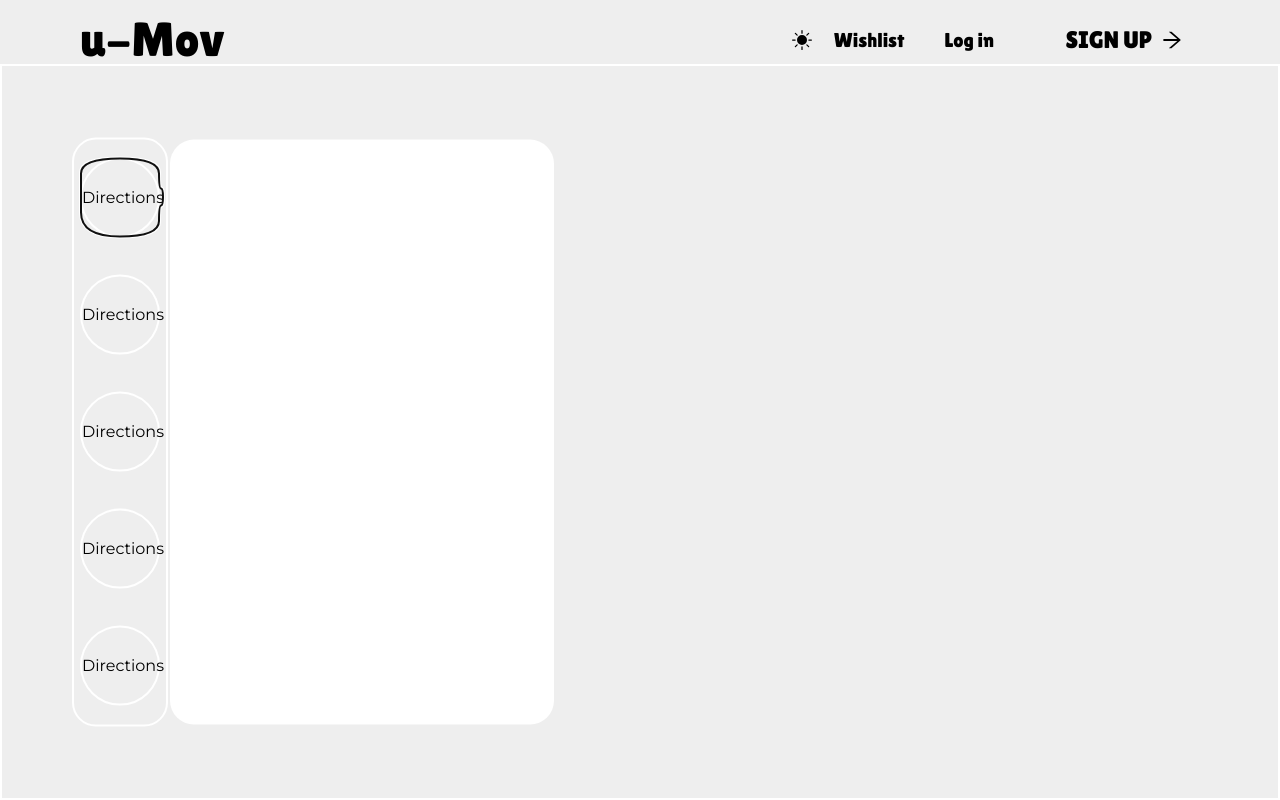
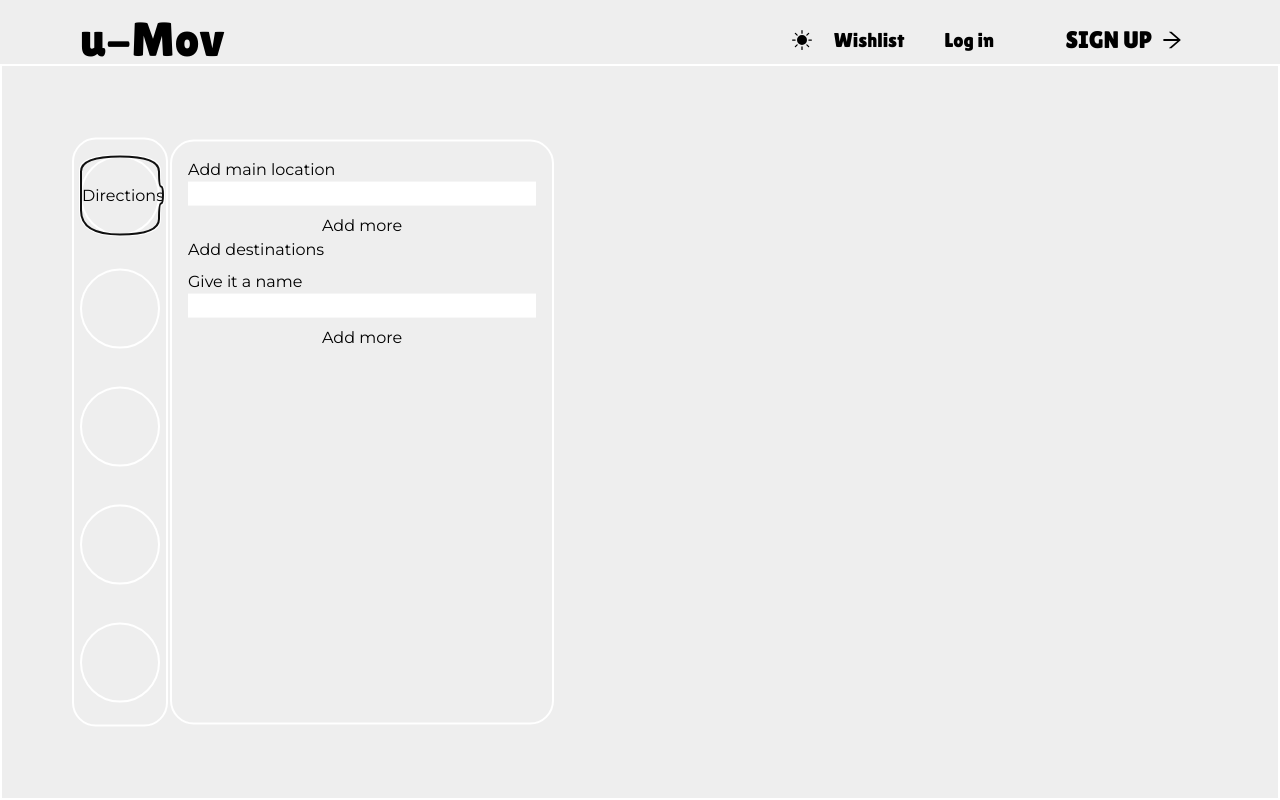
Before and after one commit to Egomessss/U-Mov, a Next.js app: page /MapPage in a window 1280 px wide. Both pictures are taken after a click on the button "Directions". Built offline with nearby package versions, Linux system fonts and the light colour scheme.

Commit message:
directions placeholder done

```diff
--- a/src/components/Sidebar.tsx
+++ b/src/components/Sidebar.tsx
@@ -6,12 +6,48 @@ function Sidebar() {
   return (
     <div className="absolute top-1/2 left-10 h-[80%] w-24 -translate-x-1/2 -translate-y-1/2 transform  rounded-3xl border-2 border-white">
       <div className="relative flex h-full w-full flex-col items-center justify-around">
+        {/* directions */}
         <Popover>
           {({ open }) => (
             <>
               <Popover.Button className="h-20 w-20 rounded-full border-2 border-white">
                 Directions
               </Popover.Button>
+              <Transition
+                as={Fragment}
+                enter="transition ease-out duration-200"
+                enterFrom="opacity-0 translate-x-1"
+                enterTo="opacity-100 translate-x-0"
+                leave="transition ease-in duration-150"
+                leaveFrom="opacity-100 translate-x-0"
+                leaveTo="opacity-0 translate-x-1"
+              >
+                <Popover.Panel className="absolute left-24 top-0 h-full w-96 rounded-3xl border-2 border-white p-4">
+                  <div className="flex flex-col gap-2">
+                    <div className="flex flex-col">
+                      {" "}
+                      <h3>Add main location</h3>
+                      <input type="text" />
+                    </div>
+                    <button>Add more</button>
+                  </div>
+                  <div className="flex flex-col gap-2">
+                    <h3> Add destinations</h3>
+                    <div className="flex flex-col">
+                      <label htmlFor="">Give it a name</label>
+                      <input type="text" />
+                    </div>
+                    <button>Add more</button>
+                  </div>
+                </Popover.Panel>
+              </Transition>
+            </>
+          )}
+        </Popover>
+        <Popover>
+          {({ open }) => (
+            <>
+              <Popover.Button className="h-20 w-20 rounded-full border-2 border-white"></Popover.Button>
               <Transition
                 as={Fragment}
                 enter="transition ease-out duration-200"
@@ -29,9 +65,7 @@ function Sidebar() {
         <Popover>
           {({ open }) => (
             <>
-              <Popover.Button className="h-20 w-20 rounded-full border-2 border-white">
-                Directions
-              </Popover.Button>
+              <Popover.Button className="h-20 w-20 rounded-full border-2 border-white"></Popover.Button>
               <Transition
                 as={Fragment}
                 enter="transition ease-out duration-200"
@@ -49,9 +83,7 @@ function Sidebar() {
         <Popover>
           {({ open }) => (
             <>
-              <Popover.Button className="h-20 w-20 rounded-full border-2 border-white">
-                Directions
-              </Popover.Button>
+              <Popover.Button className="h-20 w-20 rounded-full border-2 border-white"></Popover.Button>
               <Transition
                 as={Fragment}
                 enter="transition ease-out duration-200"
@@ -69,29 +101,7 @@ function Sidebar() {
         <Popover>
           {({ open }) => (
             <>
-              <Popover.Button className="h-20 w-20 rounded-full border-2 border-white">
-                Directions
-              </Popover.Button>
-              <Transition
-                as={Fragment}
-                enter="transition ease-out duration-200"
-                enterFrom="opacity-0 translate-x-1"
-                enterTo="opacity-100 translate-x-0"
-                leave="transition ease-in duration-150"
-                leaveFrom="opacity-100 translate-x-0"
-                leaveTo="opacity-0 translate-x-1"
-              >
-                <Popover.Panel className="absolute left-24 top-0 h-full w-96 rounded-3xl bg-white"></Popover.Panel>
-              </Transition>
-            </>
-          )}
-        </Popover>
-        <Popover>
-          {({ open }) => (
-            <>
-              <Popover.Button className="h-20 w-20 rounded-full border-2 border-white">
-                Directions
-              </Popover.Button>
+              <Popover.Button className="h-20 w-20 rounded-full border-2 border-white"></Popover.Button>
               <Transition
                 as={Fragment}
                 enter="transition ease-out duration-200"
```
